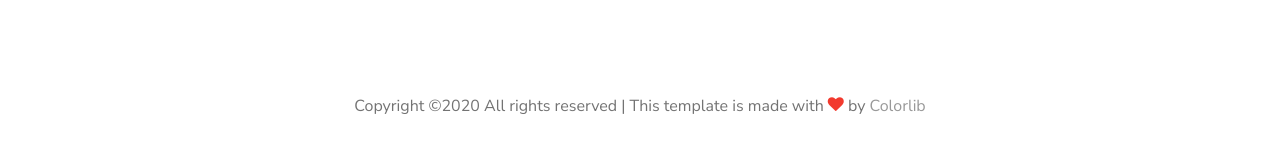
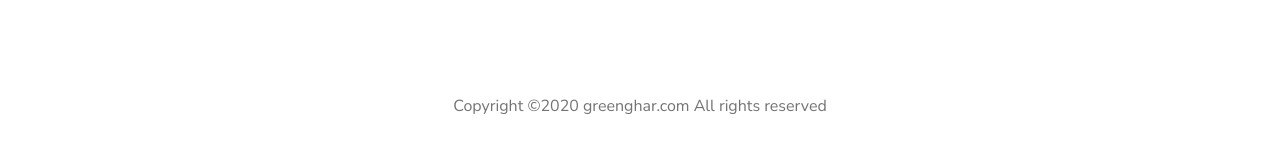
Before and after one commit to asif-maker/greenghar, a plain HTML site: page accessories.html in a window 1280 px wide. Shown: the part 3118-3271 px from the top of the page. Drawn offline with nearby package versions, Linux system fonts and the light colour scheme; files whose address does not match are found by name.

Commit message:
Update accessories.html

```diff
--- a/accessories.html
+++ b/accessories.html
@@ -314,7 +314,7 @@
             <div class="col-md-12">
               <p>
               <!-- Link back to Colorlib can't be removed. Template is licensed under CC BY 3.0. -->
-              Copyright &copy;<script data-cfasync="false" src="/cdn-cgi/scripts/5c5dd728/cloudflare-static/email-decode.min.js"></script><script>document.write(new Date().getFullYear());</script> All rights reserved | This template is made with <i class="icon-heart text-danger" aria-hidden="true"></i> by <a href="https://colorlib.com" target="_blank" >Colorlib</a>
+             Copyright &copy;<script data-cfasync="false" src="/cdn-cgi/scripts/5c5dd728/cloudflare-static/email-decode.min.js"></script><script>document.write(new Date().getFullYear());</script> greenghar.com All rights reserved
               <!-- Link back to Colorlib can't be removed. Template is licensed under CC BY 3.0. -->
               </p>
             </div>
```
